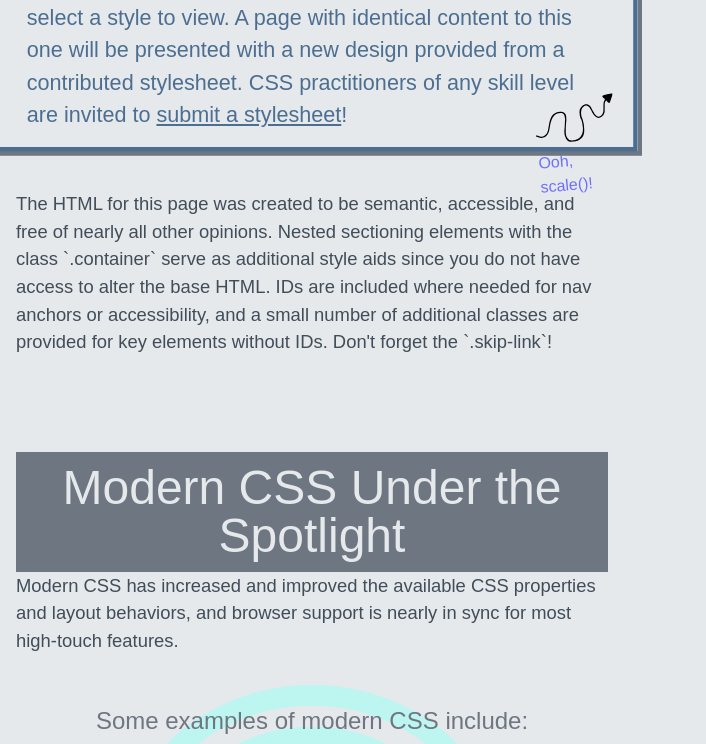
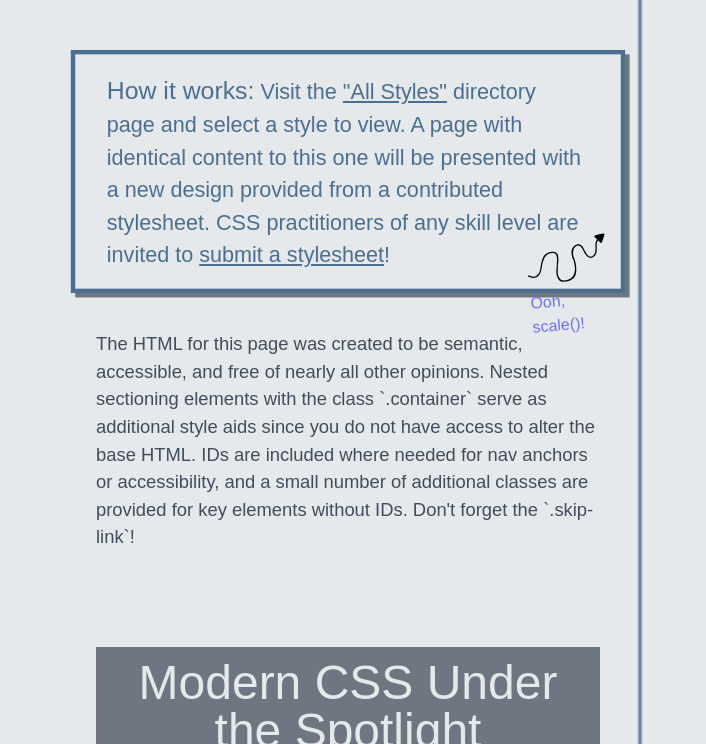
Before and after one commit to Chelsea-Saunders/stylestage-sass, a plain HTML site: page index.html in a window 1280 px wide. Shown: the part 1260-2004 px from the top of the page, without its empty margins (0-706 px from the left). Drawn offline with Linux system fonts and the light colour scheme; a web font is replaced by a local one.

Commit message:
added gap background for dividing line between columns in widescreen 2da762ae2b5e05d27f6b3fb4ff0bb0bbb1f0eb18

```diff
--- a/style.css
+++ b/style.css
@@ -350,8 +350,12 @@ nav {
   --color-primary-alt: #6B8FA3;
   --color-secondary: #6E7681;
   --color-background: #E6E9EB;
+  --color-background-dark-mode: #1E242C;
   --color-text: #414d59;
-  --color-light: #fff;
+  --color-light: #E6E9EB;
+  --color-accent: #9cd6e0;
+  --color-gray: #666a6d;
+  --color-links: #B7C4BE;
   --color-anchor: #4C6E91;
   --font-family: "Baloo 2", sans-serif;
   --font-weight-strong: 500;
@@ -370,6 +374,7 @@ nav {
     --color-anchor: #B7C4BE;
     --color-primary: #6B8FA3;
     --color-primary-alt: #9cd6e0;
+    --color-accent: #9cd6e0;
     --color-light: #050507;
   }
 }
@@ -590,8 +595,10 @@ nav a:hover {
 
 @media (min-width: 950px) {
   #main > .container {
-    column-gap: 2rem;
+    column-gap: 3rem;
     grid-template-columns: 1fr 1fr;
+    padding: 5rem;
+    background: linear-gradient(to right, transparent calc(50% - 3px), var(--color-primary) 50%, transparent calc(50% + 3px));
     grid-template-areas: "about       ." ".           guidelines" "contribute  .";
   }
 }
```
